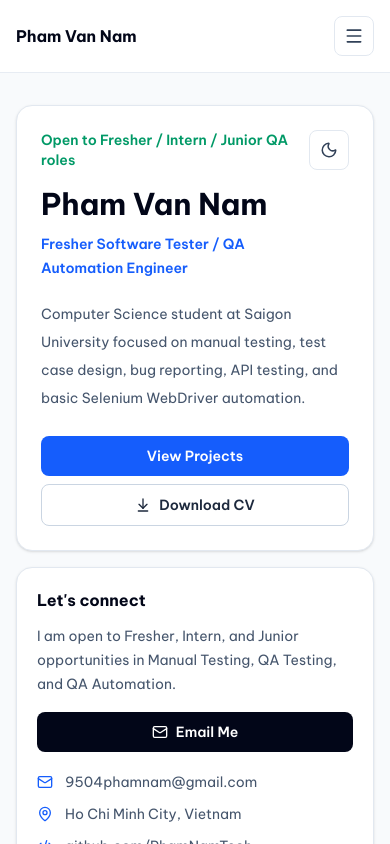
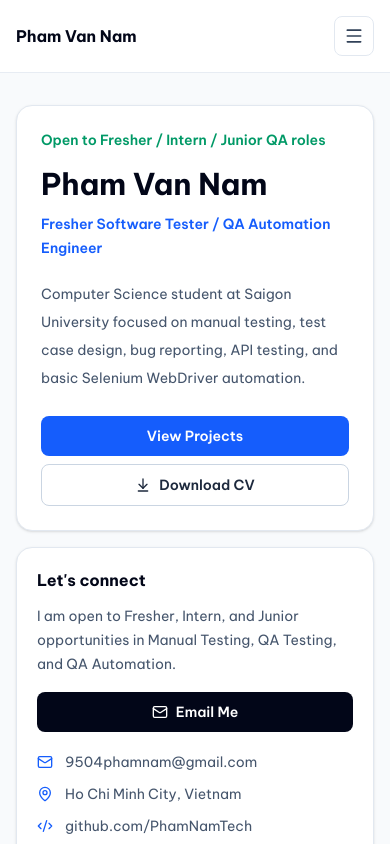
Before and after one commit to PhamNamTech/nam-qa-portfolio, a Next.js app: page / in a window 390 px wide. Shown: the top 844 px of the page. Built offline with nearby package versions, Linux system fonts and the light colour scheme.

Commit message:
fix: polish navigation and artifact preview UX

```diff
--- a/src/components/CompactDashboard.tsx
+++ b/src/components/CompactDashboard.tsx
@@ -2,7 +2,7 @@
 
 import Link from "next/link";
 import dynamic from "next/dynamic";
-import { ArrowDownToLine, Mail, MapPin, Moon, Sun } from "lucide-react";
+import { ArrowDownToLine, Mail, MapPin } from "lucide-react";
 import { useEffect, useState } from "react";
 import { artifacts } from "@/data/artifacts";
 import { contactInfo, contactItems } from "@/data/contact";
@@ -33,7 +33,7 @@ export default function CompactDashboard() {
   const [activeFilter, setActiveFilter] = useState<ProjectFilter>("All");
   const [emailStatus, setEmailStatus] = useState("");
   const [canRender3D, setCanRender3D] = useState(false);
-  const { theme, toggleTheme, t } = usePreferences();
+  const { t } = usePreferences();
 
   const filteredProjects =
     activeFilter === "All"
@@ -67,7 +67,6 @@ export default function CompactDashboard() {
             id="home"
             className="rounded-2xl border border-slate-200 bg-white p-6 shadow-sm"
           >
-            <div className="flex items-start justify-between gap-4">
             <div>
               <p className="text-sm font-semibold text-emerald-600">{t.hero.badge}</p>
               <h1 className="mt-4 text-3xl font-bold leading-tight text-slate-950">
@@ -77,25 +76,16 @@ export default function CompactDashboard() {
                 {t.hero.subtitle}
               </p>
             </div>
-              <button
-                type="button"
-                onClick={toggleTheme}
-                aria-label={theme === "light" ? t.nav.themeLight : t.nav.themeDark}
-                className="inline-flex h-10 w-10 shrink-0 items-center justify-center rounded-lg border border-slate-200 text-slate-700 transition hover:border-blue-200 hover:bg-blue-50 hover:text-blue-700 focus-visible:outline focus-visible:outline-2 focus-visible:outline-blue-600"
-              >
-                {theme === "light" ? <Moon size={18} /> : <Sun size={18} />}
-              </button>
-            </div>
 
             <p className="mt-5 text-sm leading-7 text-slate-600">{t.hero.description}</p>
 
             <div className="mt-6 grid gap-2">
-              <a
-                href="#projects"
+              <Link
+                href="/#projects"
                 className="inline-flex items-center justify-center rounded-lg bg-blue-600 px-4 py-2.5 text-sm font-semibold text-white transition hover:bg-blue-700 focus-visible:outline focus-visible:outline-2 focus-visible:outline-blue-600"
               >
                 {t.hero.projects}
-              </a>
+              </Link>
               <a
                 href={contactInfo.cvPath}
                 className="inline-flex items-center justify-center gap-2 rounded-lg border border-slate-300 bg-white px-4 py-2.5 text-sm font-semibold text-slate-800 transition hover:border-blue-200 hover:bg-blue-50 hover:text-blue-700 focus-visible:outline focus-visible:outline-2 focus-visible:outline-blue-600"
--- a/src/components/Navbar.tsx
+++ b/src/components/Navbar.tsx
@@ -19,6 +19,7 @@ export default function Navbar() {
     { label: t.nav.experience, href: "/#experience" },
     { label: t.nav.projects, href: "/#projects" },
     { label: t.nav.artifacts, href: "/#artifacts" },
+    { label: t.nav.workflow, href: "/#workflow" },
   ];
 
   function highlightSection(sectionId: string) {
@@ -118,13 +119,13 @@ export default function Navbar() {
           Pham Van Nam
         </Link>
 
-        <div className="hidden items-center gap-5 md:flex">
+        <div className="hidden items-center gap-3 lg:gap-5 md:flex">
           {navLinks.map((link) => (
             <Link
               key={link.href}
               href={link.href}
               onClick={(event) => handleNavClick(event, link.href)}
-              className="text-sm font-medium text-slate-600 transition hover:text-blue-600 focus-visible:outline focus-visible:outline-2 focus-visible:outline-blue-600 dark:!text-slate-300 dark:hover:!text-blue-300"
+              className="text-xs font-medium text-slate-600 transition hover:text-blue-600 focus-visible:outline focus-visible:outline-2 focus-visible:outline-blue-600 lg:text-sm dark:!text-slate-300 dark:hover:!text-blue-300"
             >
               {link.label}
             </Link>
--- a/src/components/PreferencesProvider.tsx
+++ b/src/components/PreferencesProvider.tsx
@@ -29,6 +29,7 @@ const translations = {
       experience: "Experience",
       projects: "Projects",
       artifacts: "Artifacts",
+      workflow: "Workflow",
       contact: "Contact",
       openMenu: "Open navigation menu",
       closeMenu: "Close navigation menu",
@@ -108,6 +109,7 @@ const translations = {
       experience: "Kinh nghiệm",
       projects: "Dự án",
       artifacts: "Tài liệu QA",
+      workflow: "Quy trình",
       contact: "Liên hệ",
       openMenu: "Mở menu điều hướng",
       closeMenu: "Đóng menu điều hướng",
--- a/src/components/hero/QAWorkspace3D.tsx
+++ b/src/components/hero/QAWorkspace3D.tsx
@@ -136,7 +136,7 @@ function Scene() {
     <>
       <ambientLight intensity={0.8} />
       <directionalLight position={[4, 5, 3]} intensity={0.9} />
-      <group position={[0, 0.08, 0]} rotation={[0, 0.08, 0]}>
+      <group position={[0, 0.02, 0]} rotation={[0, 0.08, 0]} scale={1.08}>
         <Laptop />
         <ChecklistCard />
         <ApiNodes />
@@ -148,7 +148,7 @@ function Scene() {
 
 export default function QAWorkspace3D() {
   return (
-    <div className="h-[360px] w-full md:h-[420px]" aria-hidden="true">
+    <div className="h-[320px] w-full md:h-[360px]" aria-hidden="true">
       <Canvas
         camera={{ position: [4, 3, 5], fov: 42 }}
         dpr={[1, 1.5]}
```
Lines whose indentation alone changed are shown as unchanged.
